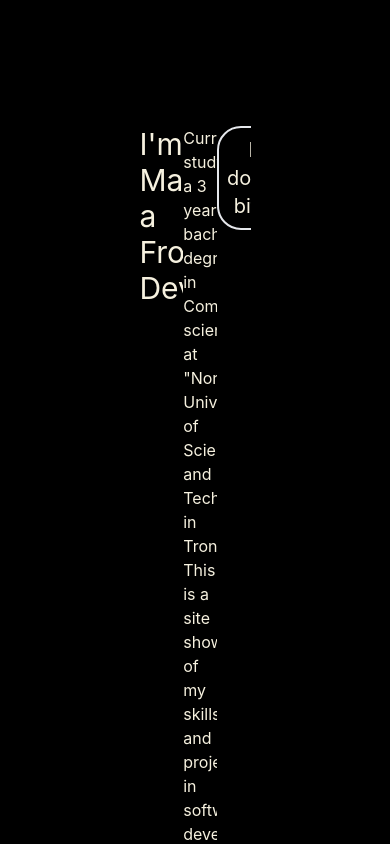
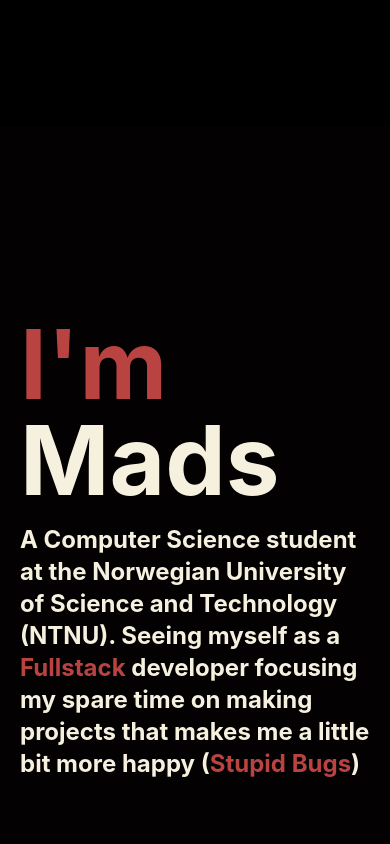
Before and after one commit to madsab/Portfolio, a React (Vite) app: page / in a window 390 px wide. Shown: the part 800-1644 px from the top of the page. Built offline with nearby package versions, Linux system fonts and the light colour scheme.

Commit message:
new about design + responsive

```diff
--- a/src/components/About.tsx
+++ b/src/components/About.tsx
@@ -6,26 +6,24 @@ import Button from "./atoms/Button";
 
 const About = () => {
   return (
-    <div className=" z-10 w-full min-h-screen bg-black flex items-center pr-8 justify-evenly">
-      <div className="z-10 flex w-[40%] pl-8">
+    <div
+      id="about"
+      className="w-full min-h-screen flex items-center justify-center font-bold bg-theme-bg bg-opacity-50 "
+    >
+      <div className="max-md:px-5 md:w-2/3">
         <Reveal>
-          <p className="text-3xl">
-            I&apos;m Mads, a{" "}
-            <span className="text-theme-lightgray">Frontend Developer</span>
+          <p className="text-8xl">
+            <span className="text-theme-accent">I&apos;m</span> Mads
           </p>
         </Reveal>
         <Reveal>
-          <p className="max-w-2xl">
-            Currently studying a 3 year bachelor degree in Computer science at
-            "Norwegian University of Science and Technology" in Trondheim. This
-            is a site showing of my skills and projects in software development.
-            If you&apos;d like to know more, please contact me.
+          <p className=" text-2xl md:text-3xl mt-4 ">
+            A Computer Science student at the Norwegian University of Science
+            and Technology (NTNU). Seeing myself as a{" "}
+            <span className="text-theme-accent">Fullstack</span> developer
+            focusing my spare time on making projects that makes me a little bit
+            more happy (<span className="text-theme-accent">Stupid Bugs</span>)
           </p>
-        </Reveal>
-        <Reveal>
-          <Button>
-            <span className="text-xl">I don&apos;t bite</span>
-          </Button>
         </Reveal>
       </div>
     </div>
```
